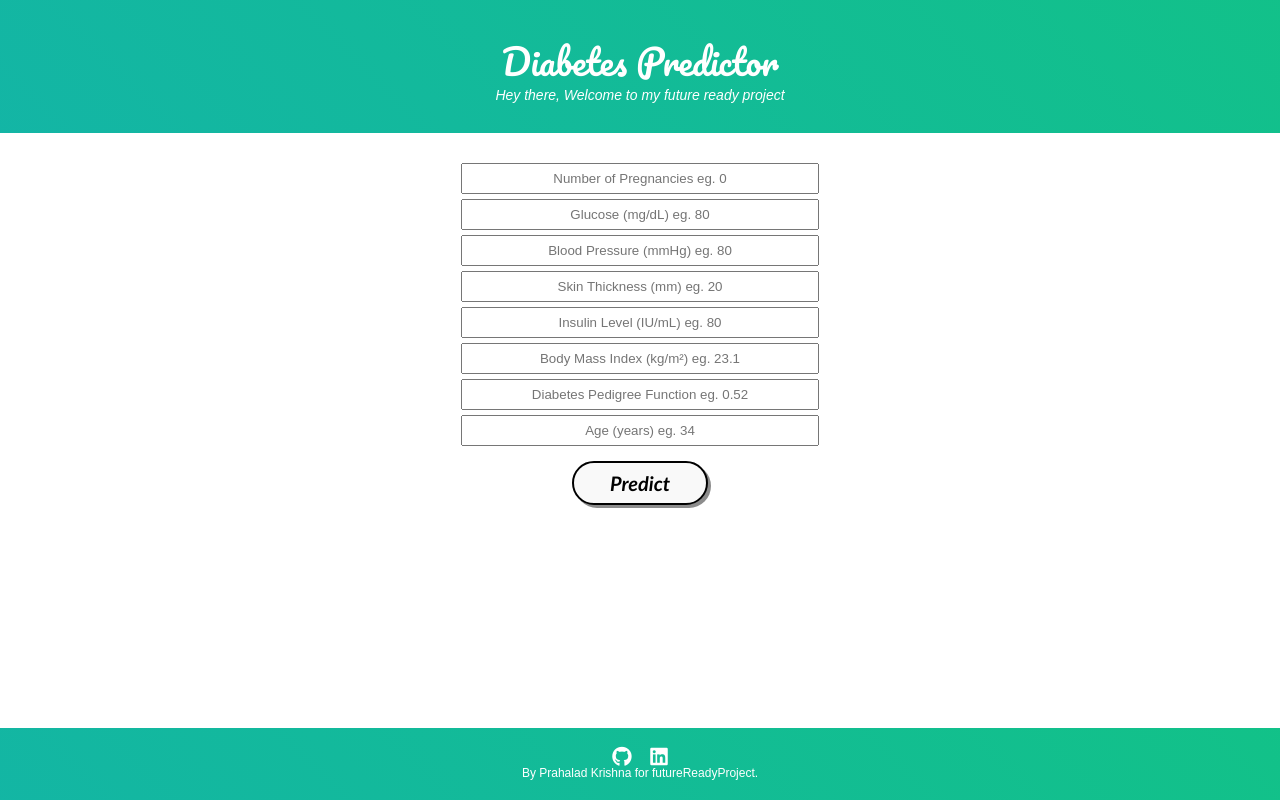
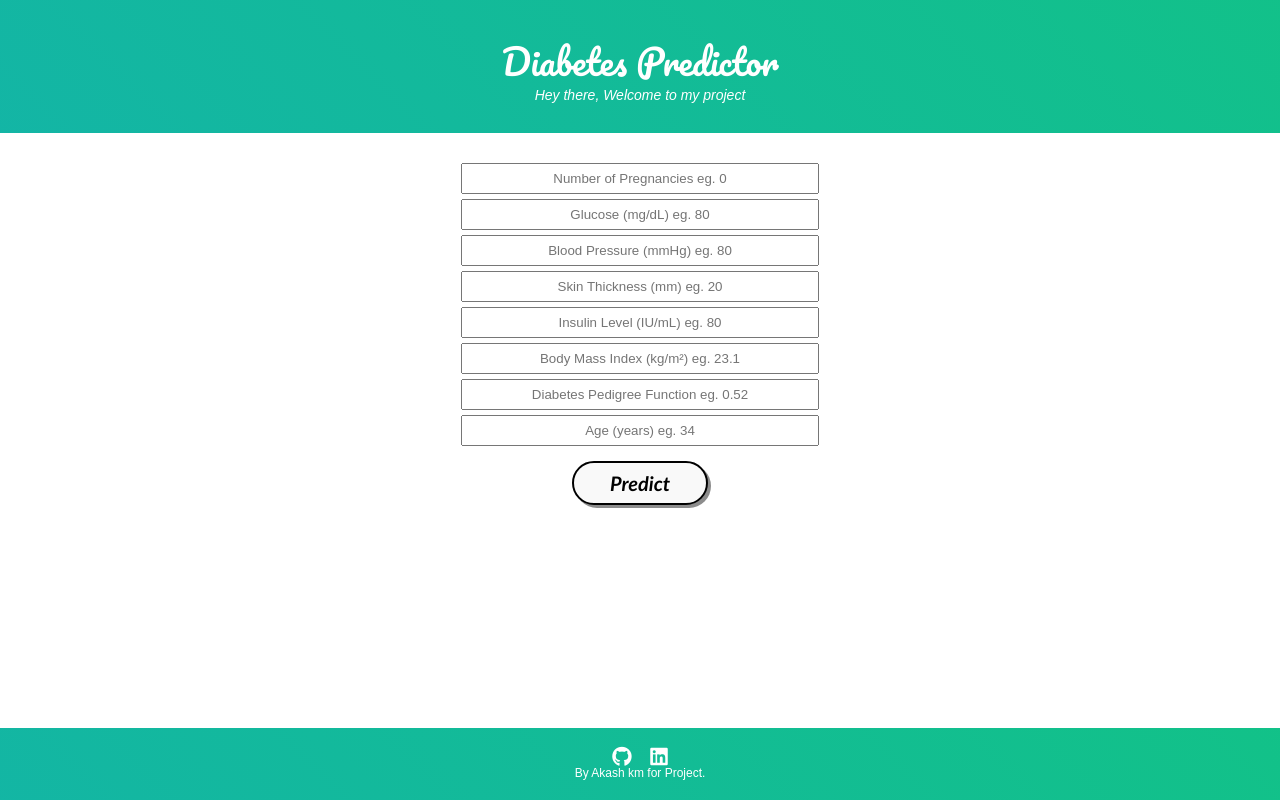
Before and after one commit to kmakasH/Diabetes-predictor-, a Flask app: page / in a window 1280 px wide. Run offline with Flask 2, Linux system fonts and the light colour scheme; parts of the project's set-up code (start-up, migrations or seed data) failed here and were passed over; some libraries are stand-ins or nearby versions.

Commit message:
Update index.html

```diff
--- a/futurereadyproject-main/templates/index.html
+++ b/futurereadyproject-main/templates/index.html
@@ -16,7 +16,7 @@
     	<div class="container">
             <h2 class='container-heading'><span class="heading_font">Diabetes Predictor</span></h2>
             <div class='description'>
-    			<p>Hey there, Welcome to my future ready project</p>
+    			<p>Hey there, Welcome to my project</p>
     		</div>
     	</div>
 
@@ -39,10 +39,10 @@
         <!-- Footer -->
        <div class='footer'>
            <div class="contact">
-               <a target="_blank" href="https://github.com/paachu151"><i class="fab fa-github fa-lg contact-icon"></i></a>
-               <a target="_blank" href="https://www.linkedin.com/in/prahalad-krishna-b510b01a5/"><i class="fab fa-linkedin fa-lg contact-icon"></i></a>
+               <a target="_blank" href="https://github.com/kmakasH"><i class="fab fa-github fa-lg contact-icon"></i></a>
+               <a target="_blank" href="https://www.linkedin.com/in/akash-km-271322204/"><i class="fab fa-linkedin fa-lg contact-icon"></i></a>
            </div>
-           <p class='footer-description'>By Prahalad Krishna for futureReadyProject.</p>
+           <p class='footer-description'>By Akash km for Project.</p>
        </div>
 
     </body>
```
